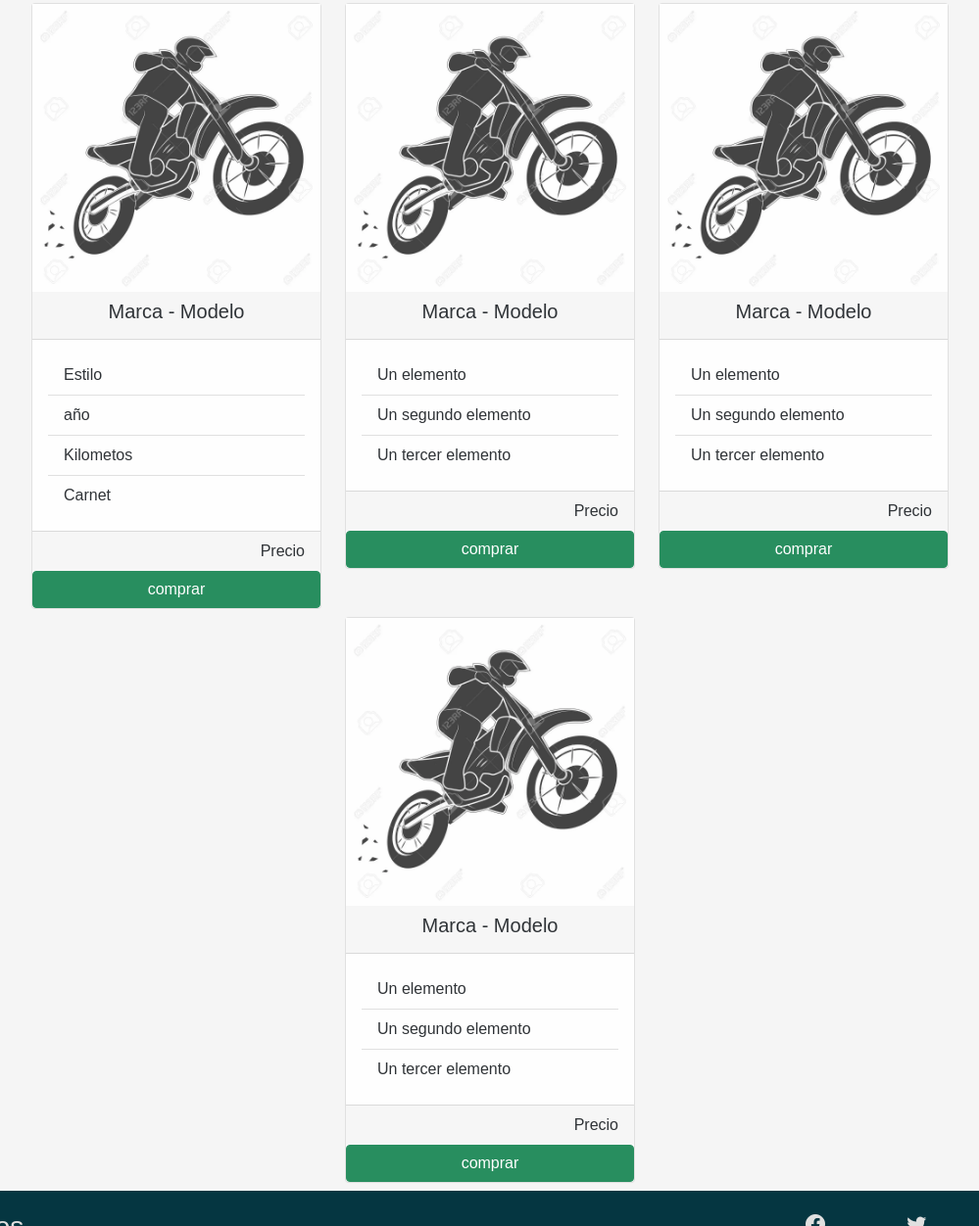
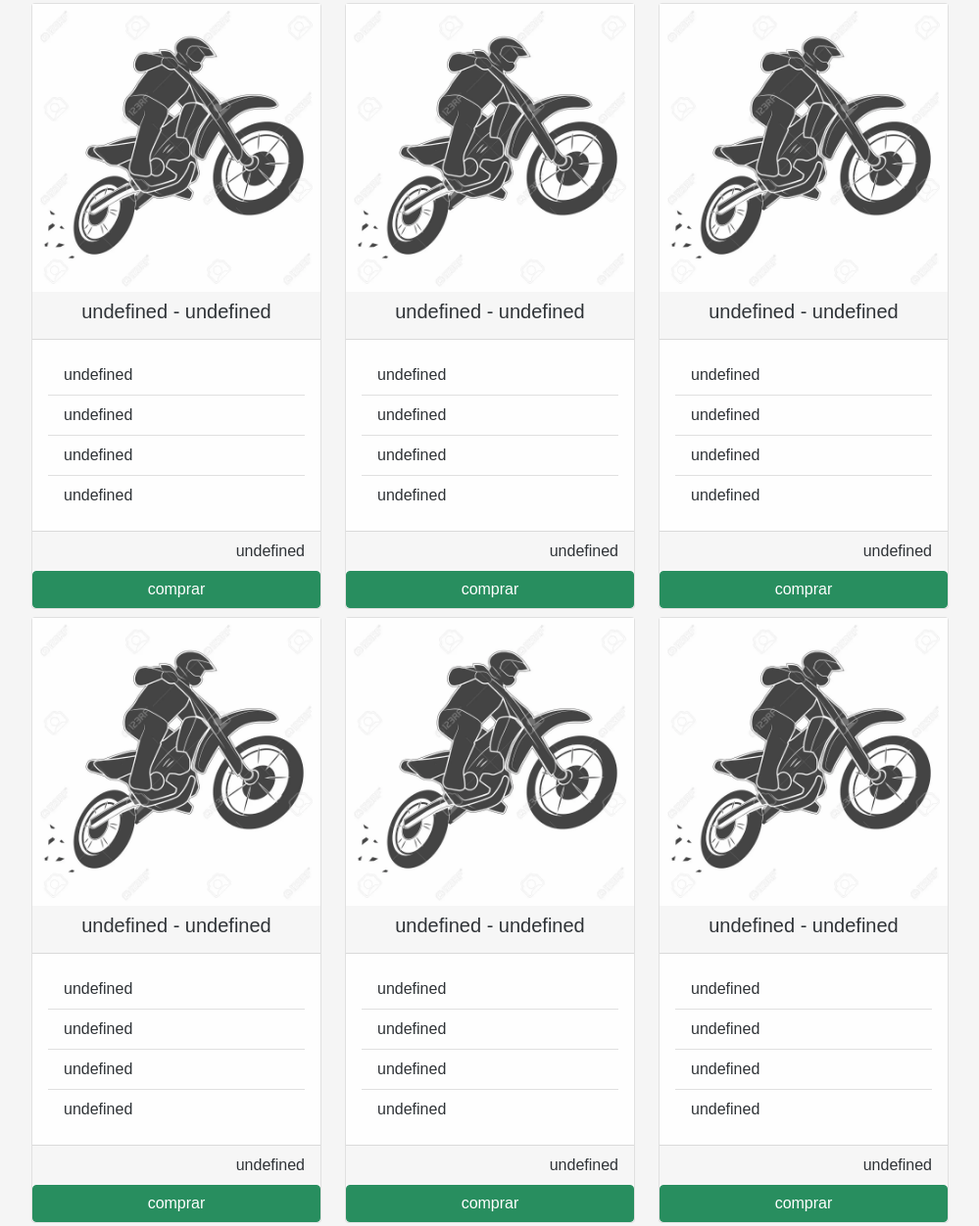
Before and after one commit to CamposPabloSebastian/JS-PRACTICAS, a plain HTML site: page 5-complementario/listMotos.html in a window 1280 px wide. Shown: the part 80-1332 px from the top of the page at 98% size, without its empty margins (140-1139 px from the left). Drawn offline with nearby package versions, Linux system fonts and the light colour scheme.

Commit message:
creada funcion para generar cards

```diff
--- a/5-complementario/app.js
+++ b/5-complementario/app.js
@@ -1,4 +1,34 @@
 
-let contenedor = document.getElementById("contenedor-card");
+let contenedorCard = document.getElementById("contenedor-card");
 
-console.log(contenedor);
+console.log(contenedorCard.innerText);
+
+//Creo un modelo de card
+
+function crearCard(img = "./img/card.webp", marca, modelo, estilo, anio, Kilometos, licencia, Precio) {
+    return `<div class="card mb-2">
+                    <img src="${img}" alt="" class="img-fluid" />
+                    <div class="card-header text-center px-0 w-100">
+                        <h5 class="card-title">${marca} - ${modelo}</h5>
+                    </div>
+                    <div class="card-body">
+                        <ul class="list-group list-group-flush">
+                            <li class="list-group-item">${estilo}</li>
+                            <li class="list-group-item">${anio}</li>
+                            <li class="list-group-item">${Kilometos}</li>
+                            <li class="list-group-item">${licencia}</li>
+                        </ul>
+                    </div>
+                    <div class="card-footer text-end">${Precio}</div>
+                    <div class="btn btn-success">comprar</div>
+                </div>`;
+}
+
+
+for (let i = 0; i < 10; i++) {
+    let nuevaPublicacion = document.createElement("div");
+    nuevaPublicacion.classList.add(`col-12`, `col-md-6`, `col-lg-4`);
+
+    nuevaPublicacion.innerHTML = crearCard();
+    contenedorCard.appendChild(nuevaPublicacion);
+}
--- a/5-complementario/listMotos.html
+++ b/5-complementario/listMotos.html
@@ -10,8 +10,8 @@
     <link href="https://cdn.jsdelivr.net/npm/bootstrap@5.1.3/dist/css/bootstrap.min.css" rel="stylesheet"
         integrity="sha384-1BmE4kWBq78iYhFldvKuhfTAU6auU8tT94WrHftjDbrCEXSU1oBoqyl2QvZ6jIW3" crossorigin="anonymous" />
     <link rel="stylesheet" href="https://cdn.jsdelivr.net/npm/bootstrap-icons@1.9.1/font/bootstrap-icons.css">
-    <link rel="stylesheet" href="css/custom.css">
     <link rel="stylesheet" href="stilos.css" />
+    <script src="app.js" defer></script>
 </head>
 
 <body>
@@ -61,83 +61,7 @@
     <!-- ************************************************************************ -->
     <main class="container w-75">
         <div class="row d-flex justify-content-around" id="contenedor-card">
-            <div class="col-12 col-md-6 col-lg-4">
-                <div class="card mb-2">
-                    <img src="img/card.webp" alt="" class="img-fluid" />
-                    <div class="card-header text-center px-0 w-100">
-                        <h5 class="card-title">Marca - Modelo</h5>
-                    </div>
-                    <div class="card-body">
-                        <ul class="list-group list-group-flush">
-                            <li class="list-group-item">Estilo</li>
-                            <li class="list-group-item">año</li>
-                            <li class="list-group-item">Kilometos</li>
-                            <li class="list-group-item">Carnet</li>
-                        </ul>
-                    </div>
-                    <div class="card-footer text-end">Precio</div>
-                    <div class="btn btn-success">comprar</div>
-                </div>
-            </div>
-
-            <div class="col-12 col-md-6 col-lg-4">
-                <div class="card mb-2">
-                    <img src="img/card.webp" alt="" class="img-fluid" />
-                    <div class="card-header text-center px-0 w-100">
-                        <h5 class="card-title">Marca - Modelo</h5>
-                    </div>
-                    <div class="card-body">
-                        <ul class="list-group list-group-flush">
-                            <li class="list-group-item">Un elemento</li>
-                            <li class="list-group-item">Un segundo elemento</ /li>
-                            <li class="list-group-item">Un tercer
-                                elemento</ /li>
-                        </ul>
-                    </div>
-                    <div class="card-footer text-end">Precio</div>
-                    <div class="btn btn-success">comprar</div>
-                </div>
-            </div>
-            <div class="col-12 col-md-6 col-lg-4">
-                <div class="card mb-2">
-                    <img src="img/card.webp" alt="" class="img-fluid" />
-                    <div class="card-header text-center px-0 w-100">
-                        <h5 class="card-title">Marca - Modelo</h5>
-                    </div>
-                    <div class="card-body">
-                        <ul class="list-group list-group-flush">
-                            <li class="list-group-item">Un elemento</li>
-                            <li class="list-group-item">Un segundo elemento</ /li>
-                            <li class="list-group-item">Un tercer
-                                elemento</ /li>
-                        </ul>
-                    </div>
-                    <div class="card-footer text-end">Precio</div>
-                    <div class="btn btn-success">comprar</div>
-                </div>
-            </div>
-
-            <div class="col-12 col-md-6 col-lg-4">
-                <div class="card mb-2">
-                    <img src="img/card.webp" alt="" class="img-fluid" />
-                    <div class="card-header text-center px-0 w-100">
-                        <h5 class="card-title">Marca - Modelo</h5>
-                    </div>
-                    <div class="card-body">
-                        <ul class="list-group list-group-flush">
-                            <li class="list-group-item">Un elemento</li>
-                            <li class="list-group-item">Un segundo elemento</ /li>
-                            <li class="list-group-item">Un tercer
-                                elemento</ /li>
-                        </ul>
-                    </div>
-                    <div class="card-footer text-end">Precio</div>
-                    <div class="btn btn-success">comprar</div>
-                </div>
-            </div>
-
-
-
+            <!-- AQUI VAN LAS CARDS -->
         </div>
 
     </main>
@@ -214,7 +138,7 @@
         })
     </script>
     <!-- <script src="js/bootstrap.min.js"></script> -->
-    <script src="app.js"></script>
+
 </body>
 
 </html>
--- a/5-complementario/stilos.css
+++ b/5-complementario/stilos.css
@@ -52,9 +52,6 @@ body {
     /* font-size: 2.5em; */
 }
 
-.pagos {
-    /* background-color: #999; */
-}
 
 .ultimas-publicaciones {
     /* background-color: #D2EAD4; */
```
Also changed, not shown: 5-complementario/index.html (+1 -0 lines).
